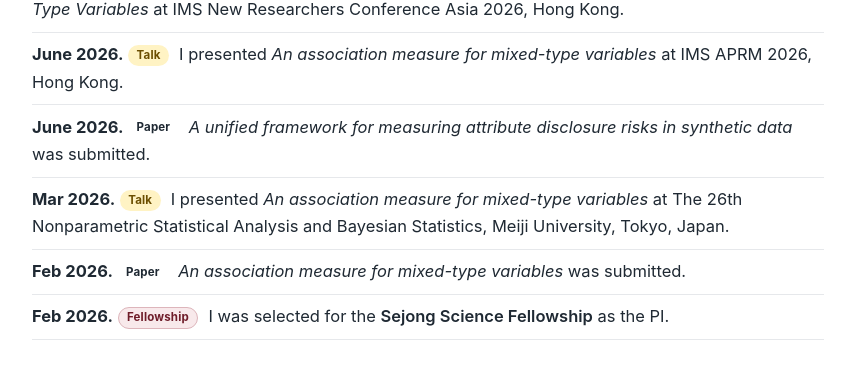
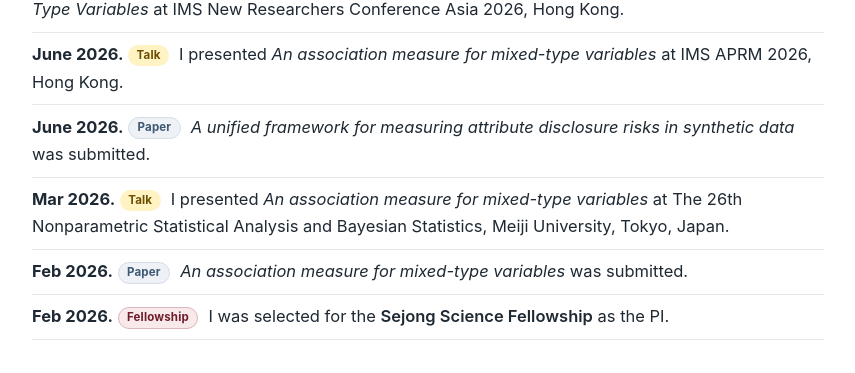
Before and after one commit to cherrrycooky/cherrrycooky.github.io, a Jekyll site: the page built from index.markdown, in a window 1280 px wide. Shown: the part 996-1369 px from the top of the page, without its empty margins (212-1067 px from the left). Built offline with Jekyll 4.4.1, drawn with Linux system fonts in a browser that asks for light colours.

Commit message:
Update style.css

```diff
--- a/assets/css/style.css
+++ b/assets/css/style.css
@@ -17,6 +17,8 @@
   --tag-submitted-text: #563d7c;
   --tag-upcoming-bg: #ffe5e5;
   --tag-upcoming-text: #8a2f2f;
+  --tag-paper-bg: #eef2f7;
+  --tag-paper-text: #3f5873;
 }
 
 * {
@@ -265,6 +267,12 @@ color: #6f1d2a;
 border: 1px solid #ddb5bb;
 }
 
+.tag-paper {
+background: var(--tag-paper-bg);
+color: var(--tag-paper-text);
+border: 1px solid #d5dde8;
+}
+
 .content-page {
   max-width: 780px;
 }
```
